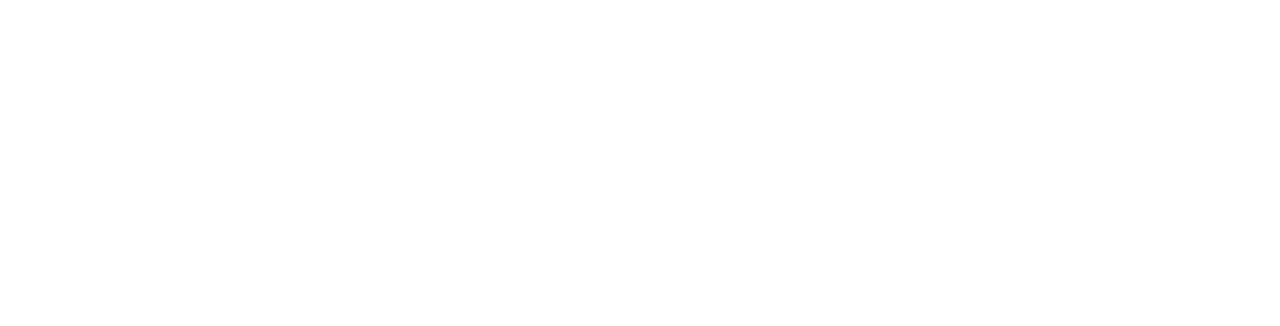
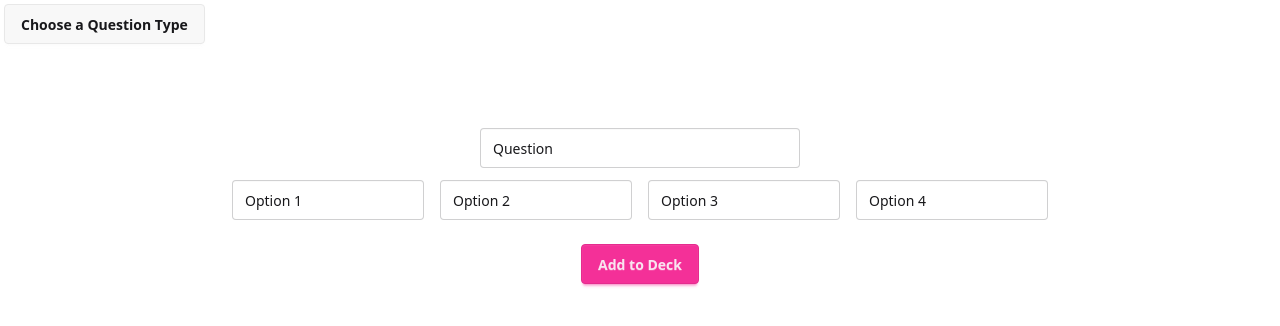
Before and after one commit to Atonbara-Adora/multiplayer-learning, a React (Vite) app: page /multiple-choice/1 in a window 1280 px wide. Before the commit this address had no page. Shown: the top 326 px of the page. Built offline with nearby package versions, Linux system fonts and the light colour scheme.

Commit message:
add multiple choice id route

```diff
--- a/src/App.tsx
+++ b/src/App.tsx
@@ -13,7 +13,7 @@
         <Route path="/" element={<DashBoard />}></Route>
         <Route path="/flashcards" element={<MyDecksPage />}></Route>
         <Route path="/question-list" element={<QuestionListPage />}></Route>
-        <Route path="/multiple-choice" element={<MultipleChoicePage />}></Route>
+        <Route path="/multiple-choice/:id" element={<MultipleChoicePage />}></Route>
       </Routes>
     </BrowserRouter>
   )
--- a/src/pages/MultipleChoicePage.tsx
+++ b/src/pages/MultipleChoicePage.tsx
@@ -1,9 +1,13 @@
+import { useNavigate } from "react-router-dom";
+import EditDeckClassModal from "../components/modal/EditDeckClassModal";
 import { useFlashCardStore } from "../stores/FlashcardStore";
 import { useState } from "react";
 
 function MultipleChoice() {
-  const { classDeckName } = useFlashCardStore();
-  const [questions, setQuestions] = useState<string[]>([
+  const navigate = useNavigate();
+  const { classDeckName, updateQuestion, currentQuestionIndex } = useFlashCardStore();
+  const [question, setQuestion] = useState<string>("Question");
+  const [options, setOptions] = useState<string[]>([
     "Option 1",
     "Option 2",
     "Option 3",
@@ -11,10 +15,19 @@
   ]);
 
   const handleOptionChange = (index: number, newOption: string) => {
-    const updatedQuestions = [...questions];
+    const updatedQuestions = [...options];
     updatedQuestions[index] = newOption;
-    setQuestions(updatedQuestions);
+    setOptions(updatedQuestions);
   };
+
+  const addToDeck = () => {
+    updateQuestion(currentQuestionIndex, {
+      text: question,
+      answers: options,
+      correctAnswer: options[0],
+    });
+    navigate("/question-list");
+  }
 
   return (
     <div className="flex flex-col justify-center items-center">
@@ -35,24 +48,34 @@
         </ul>
       </div>
 
-      <h1 className="text-4xl font-bold text-center text-gray-800 underline decoration-purple-500 mb-4">{classDeckName}</h1>
-
+      <main className="flex flex-col items-center justify-center py-16">
+        <button
+          className="text-4xl font-bold text-center text-gray-800 underline decoration-purple-500 mb-4"
+          onClick={() => (document.getElementById("edit_deck_class_modal") as HTMLDialogElement).showModal()}
+        >
+          {classDeckName}
+        </button>
         <input
           type="text"
           placeholder="Type here"
           className="input input-bordered w-full max-w-xs"
+          value={question}
+          onChange={(e) => setQuestion(e.target.value)}
         />
 
         <div className="mt-3 flex flex-wrap gap-4">
-        {questions.map((question, index) => (
+          {options.map((option, index) => (
             <MultipleChoiceOption
               key={index}
-            option={question}
+              option={option}
               onChange={(newOption) => handleOptionChange(index, newOption)}
             />
           ))}
         </div>
-      <button className="mt-4 btn btn-secondary">Save</button>
+        <button className="mt-6 btn btn-secondary" onClick={addToDeck}>Add to Deck</button>
+      </main>
+
+      <EditDeckClassModal />
     </div>
   );
 }
--- a/src/pages/QuestionListPage.tsx
+++ b/src/pages/QuestionListPage.tsx
@@ -15,8 +15,8 @@
       </div>
 
       <div className="mt-3 space-y-3">
-        {questions.map((question) => (
-          <Question text={question.text} />
+        {questions.map((question, index) => (
+          <Question text={question.text} index={index} />
         ))}
       </div>
 
@@ -27,10 +27,11 @@
   );
 }
 
-function Question({ text }: { text: string }) {
+function Question({ text, index }: { text: string, index: number }) {
+  const { setCurrentQuestionIndex } = useFlashCardStore();
   return (
     <div className="flex flex-col items-start py-2 rounded w-96">
-      <a className="btn btn-block mb-2" href="/multiple-choice">
+      <a className="btn btn-block mb-2" href={`/multiple-choice/${index + 1}`} onClick={() => setCurrentQuestionIndex(index)}>
         {text}
       </a>
     </div>
--- a/src/stores/FlashcardStore.tsx
+++ b/src/stores/FlashcardStore.tsx
@@ -13,11 +13,15 @@
     questions: CardType[];
     setDeckName: (deckName: string) => void;
     createQuestion: () => void;
+    currentQuestionIndex: number;
+    setCurrentQuestionIndex: (index: number) => void;
+    updateQuestion: (index: number, card: CardType) => void;
 }
 
 const flashCardSlice: StateCreator<FlashCardStore> = (set) => ({
     classDeckName: "",
     questions: [],
+    currentQuestionIndex: -1,
     setDeckName: (deckName: string) => set({ classDeckName: deckName }),
     createQuestion: () =>
         set((state) => ({
@@ -30,6 +34,13 @@
                 },
             ],
         })),
+    setCurrentQuestionIndex: (index: number) => set({ currentQuestionIndex: index }),
+    updateQuestion: (index: number, card: CardType) => {
+        set((state) => {
+            state.questions[index] = card;
+            return state;
+        });
+    },
 });
 
 export const useFlashCardStore = create<FlashCardStore>()(
```
Lines whose indentation alone changed are shown as unchanged.
